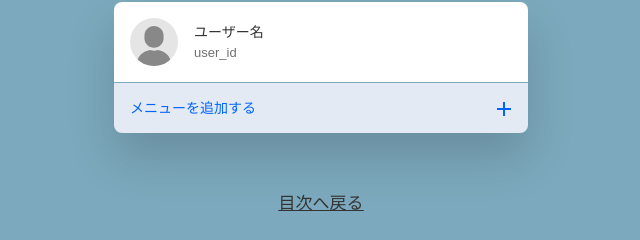
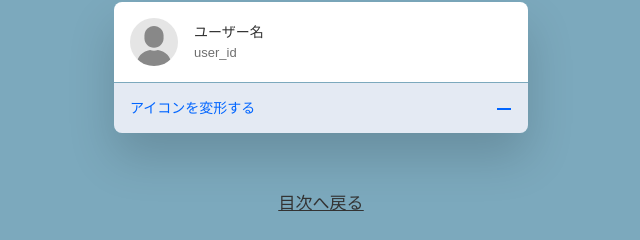
Before and after one commit to ics-creative/220113_align_icon_text, a website built with Vite: page pages/03-etc/index.html in a window 1280 px wide. In both pictures the pointer is over the element 823 px from the left and 808 px from the top of the page. Shown: the part 700-940 px from the top of the page, 319-959 px from the left. Built offline with nearby package versions, Linux system fonts and the light colour scheme.

Commit message:
CSSでアイコンを作成するサンプルを修正

```diff
--- a/pages/03-etc/button-cssShape.scss
+++ b/pages/03-etc/button-cssShape.scss
@@ -18,6 +18,7 @@
     margin-right: 1px;
     margin-left: 8px;
     position: relative;
+    transition: transform 0.2s;
     // 疑似要素でプラスのアイコンを作成
     &::before,
     &::after {
@@ -51,7 +52,10 @@
     color: #0065ff;
     background-color: #e4eaf3;
     .button-cssShape-icon {
-      &::before,
+      transform: rotate(90deg);
+      &::before {
+        opacity: 0;
+      }
       &::after {
         background-color: #0065ff;
       }
--- a/pages/03-etc/index.html
+++ b/pages/03-etc/index.html
@@ -71,7 +71,7 @@
         <ul class="menu">
           <li class="menu-item">
             <a href="" class="button-cssShape">
-              <span class="button-cssShape-text">メニューを追加する</span>
+              <span class="button-cssShape-text">アイコンを変形する</span>
               <span class="button-cssShape-icon"></span>
             </a>
           </li>
```
